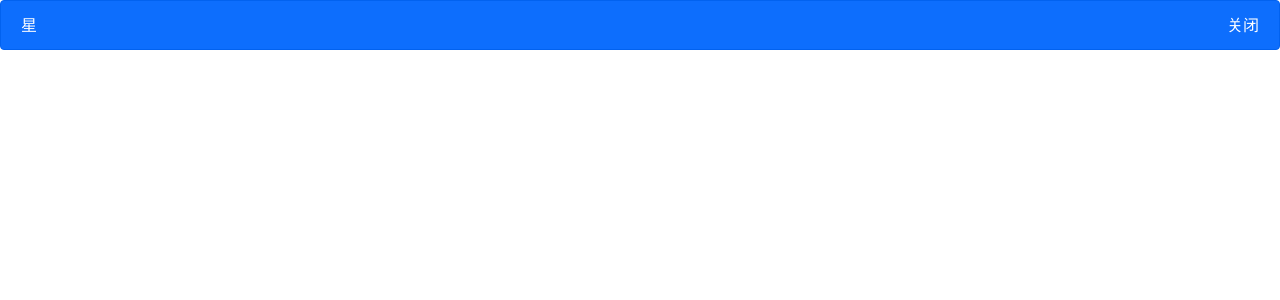
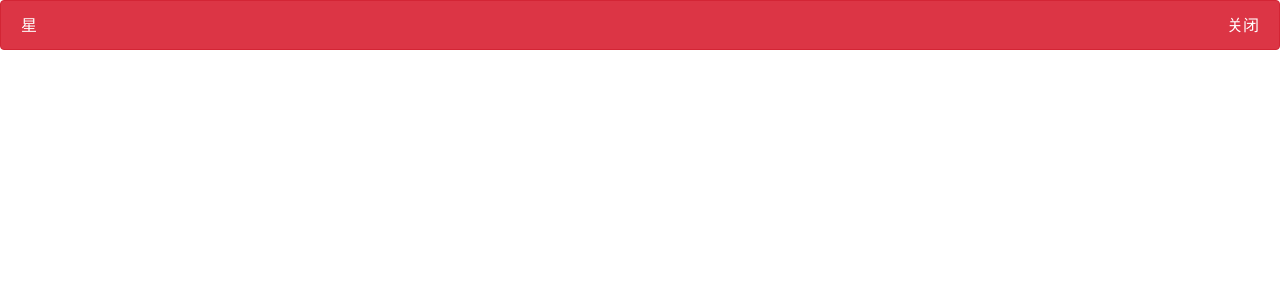
Before and after one commit to xing-6464/starlight, a React (Create React App) app: page / in a window 1280 px wide. Shown: the top 300 px of the page. Built offline with nearby package versions, Linux system fonts and the light colour scheme.

Commit message:
Button测试用例

```diff
--- a/src/App.tsx
+++ b/src/App.tsx
@@ -4,7 +4,7 @@ import Alert from './components/Alert'
 
 const App: React.FC = () => {
   return (
-    <Alert title='星'></Alert>
+    <Alert title='星' type='danger'></Alert>
   )
 }
 
--- a/src/components/Alert/alert.tsx
+++ b/src/components/Alert/alert.tsx
@@ -36,9 +36,11 @@ export const Alert: FC<AlertProps> = (props) => {
   const classes = classNames('star-alert', {
     [`star-alert-${type}`]: type,
   })
+
   const titleClass = classNames('star-alert-title', {
     'bold-title': description
   })
+
   const handleClose = (e: React.MouseEvent) => {
     if (onClose) {
       onClose()
```
Also changed, not shown: 2 other files (tests, documents, lock files or other folders).
